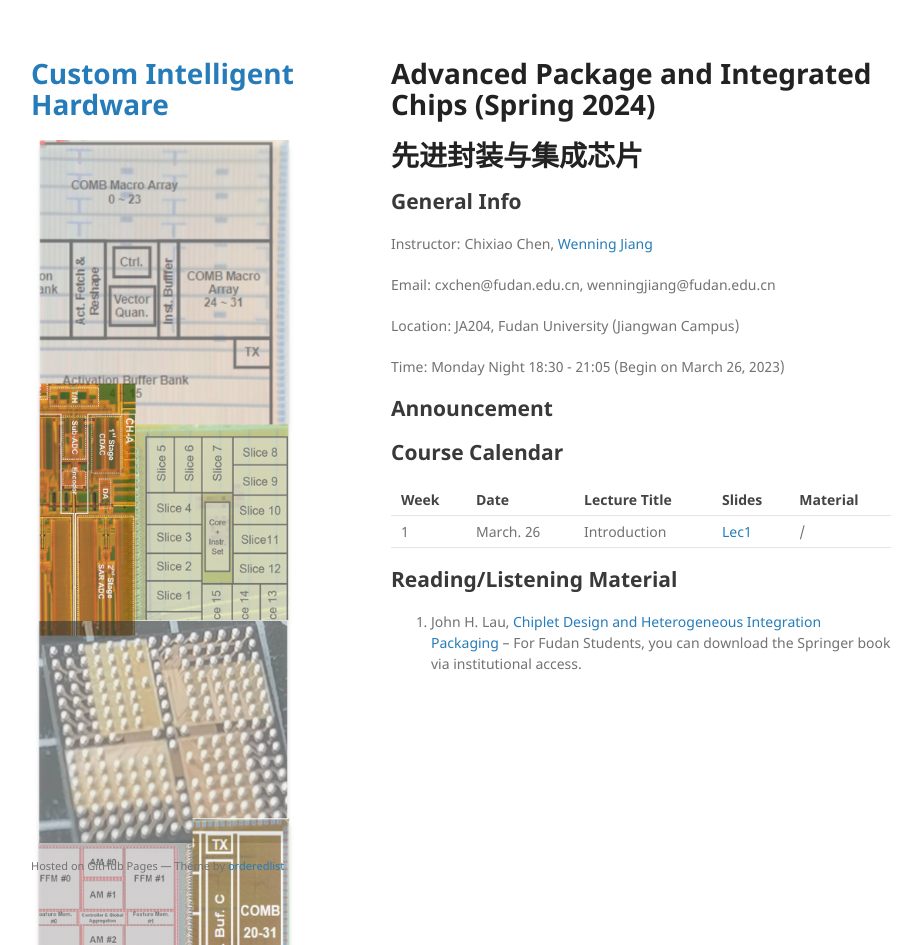
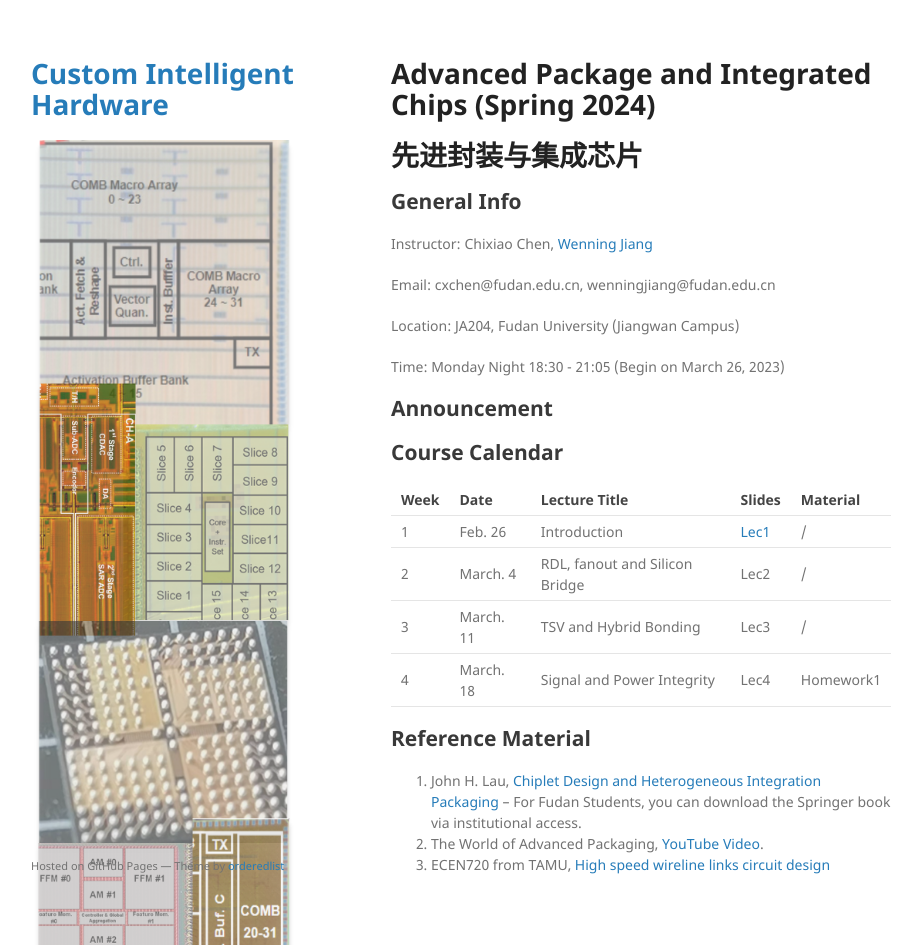
Before and after one commit to cihlab/cihlab.github.io, a Jekyll site: the page built from course/chiplet.md, in a window 1280 px wide and 945 px high. Shown: the whole window, without its empty margins (179-1101 px from the left). Built offline with Jekyll 4.4.1, drawn with Linux system fonts in a browser that asks for light colours; our own code applies the rules of GitHub Pages for plain Markdown files.

Commit message:
Update chiplet.md

```diff
--- a/course/chiplet.md
+++ b/course/chiplet.md
@@ -22,8 +22,14 @@ Time: Monday Night 18:30 - 21:05 (Begin on March 26, 2023)
 
  Week | Date | Lecture Title | Slides | Material|
  ---- |  ---- |-----|-----|----|
-1| March. 26 | Introduction | [Lec1](./chiplet01.pdf) | / |
+1| Feb. 26 | Introduction | [Lec1](./chiplet01.pdf) | / |
+2| March. 4 | RDL, fanout and Silicon Bridge | Lec2 | / |
+3| March. 11 | TSV and Hybrid Bonding | Lec3 | / |
+4| March. 18 | Signal and Power Integrity | Lec4 | Homework1 |
 
-## Reading/Listening Material
+
+## Reference Material
 
 1. John H. Lau, [Chiplet Design and Heterogeneous Integration Packaging](https://link.springer.com/book/10.1007/978-981-19-9917-8) -- For Fudan Students, you can download the Springer book via institutional access.
+2. The World of Advanced Packaging, [YouTube Video](https://youtu.be/-egYoxajTz0?si=zYukszzz4EPon9Cf).
+3. ECEN720 from TAMU, [High speed wireline links circuit design](https://people.engr.tamu.edu/spalermo/ecen720.html)
```
